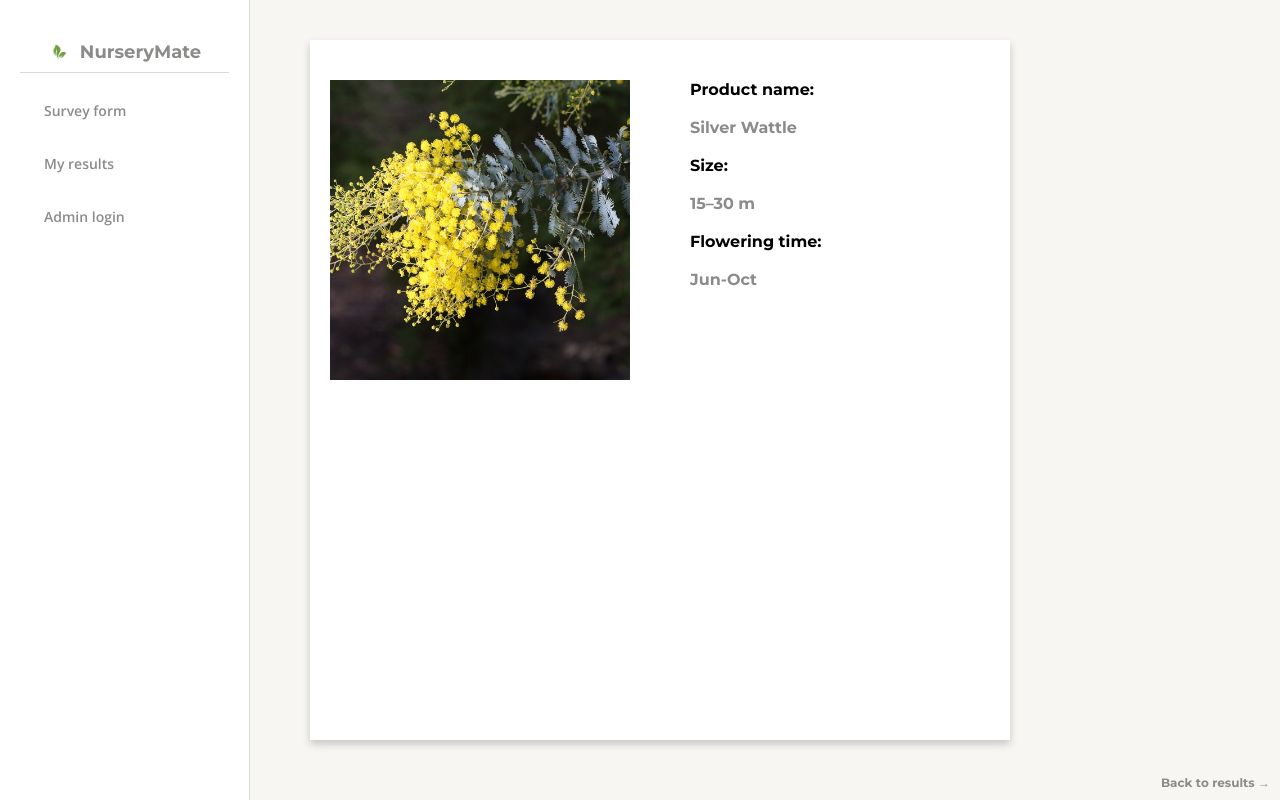
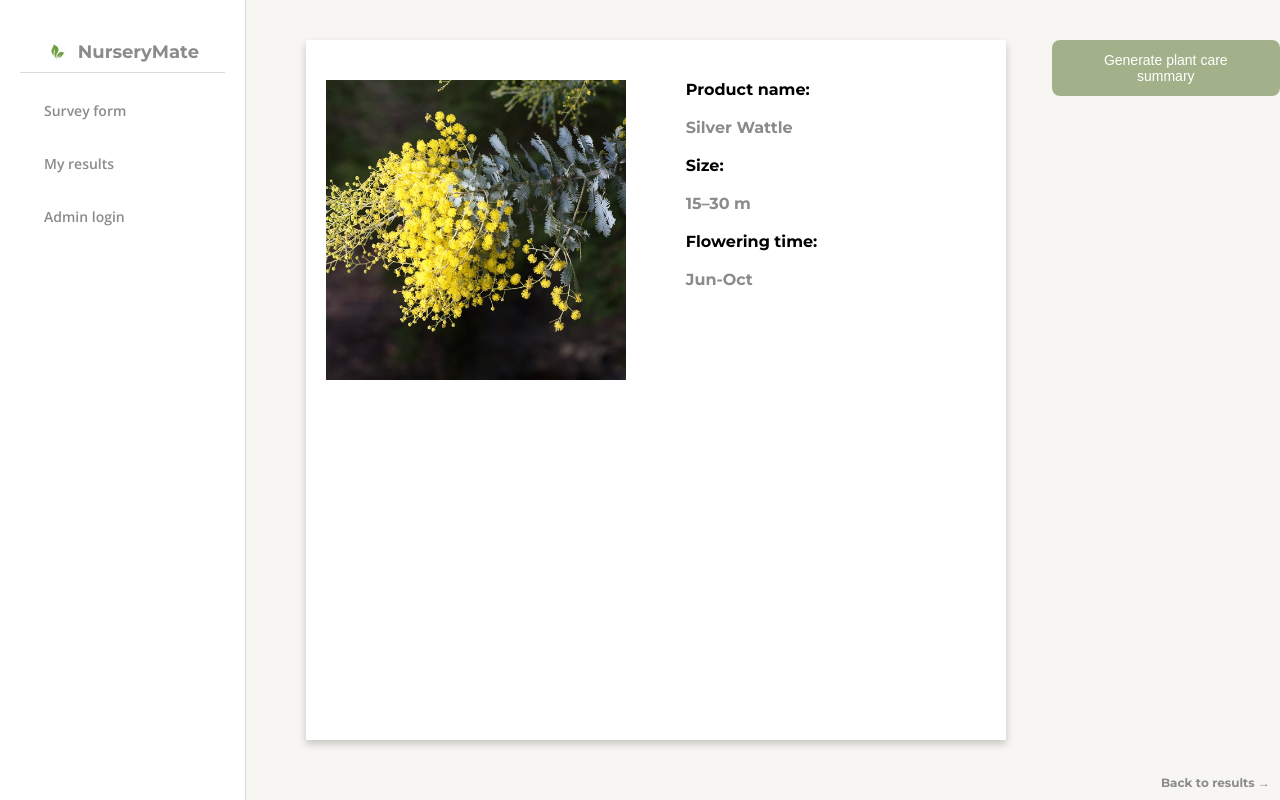
Before and after one commit to mishali15/nurserymate, a Flask app: page /plant/2 in a window 1280 px wide. Run offline with Flask 3, Linux system fonts and the light colour scheme; data comes from the database, SQL or seed files in the repository.

Commit message:
Generate plant summary button is functioning.

```diff
--- a/app.py
+++ b/app.py
@@ -4,9 +4,11 @@
 # Data: Uses SQLite database 'plants.db' to store plant information
 # Structure: Flask-based web application with routes for different functionalities
 
-from flask import Flask, render_template, request, redirect, url_for, session, flash
+from flask import Flask, render_template, request, redirect, url_for, session, flash, send_file
 import sqlite3
-
+from reportlab.platypus import SimpleDocTemplate, Paragraph, Spacer
+from reportlab.lib.styles import getSampleStyleSheet
+import io
 app = Flask(__name__)
 app.secret_key = 'your_secret_key_here'
 
@@ -261,12 +263,16 @@
 
 # Route: Home page
 # Purpose: Serve the main landing page of the application
+
 @app.route("/")
 def home():
     return render_template("index.html")
 
 # Route: Plant selection form
 # Purpose: Handle plant selection form (GET for display, POST for form submission)
+# Input: User fills out form and submits
+# Output: Redirect to results page with query parameters
+
 @app.route("/form", methods=["GET", "POST"])
 def form():
     if request.method == "POST":
@@ -284,30 +290,12 @@
 
 # Route: Plant details page
 # Purpose: Display detailed information about a specific plant
+
 @app.route("/plant/<int:plant_id>")
 def plant_details(plant_id):
     plant = get_plant_by_id(plant_id)  # Fetch plant data from the database
     return render_template("plant_details.html", plant=plant)
 
-# Route: Download plant care summary
-# Purpose: Generate and download a text file with plant care information
-@app.route("/download_care_summary/<int:plant_id>")
-def download_care_summary(plant_id):
-    plant = get_plant_by_id(plant_id)
-    if plant:
-        care_requirements = f"""
-        Plant Care Summary for {plant['scientific_name']}:
-
-        Sunlight: {plant['sunlight']}
-        Water Level: {plant['water_level']}
-        Soil Type: {plant['soil_type']}
-        Ecological Function: {plant['ecological_function']}
-        Planting Space: {plant['planting_space']}
-        """
-        response = make_response(care_requirements)
-        response.headers["Content-Disposition"] = f"attachment; filename={plant['scientific_name']}_care_summary.txt"
-        response.headers["Content-Type"] = "text/plain"
-        return response
 
 # Route: Plant recommendation results
 # Purpose: Display plant recommendations based on user criteria from query parameters
@@ -342,6 +330,9 @@
 
 # Route: Admin dashboard
 # Purpose: Provide admin interface for managing plant database (add/remove plants)
+# Control structure: Nested conditionals to handle different form actions.
+# Input: Entering username and password to log in
+# Output: Rendered dashboard with current plant list
 @app.route("/adminDashboard", methods=["GET", "POST"])
 def adminDashboard():
     if not session.get('logged_in'):
@@ -375,6 +366,40 @@
     session.pop('logged_in', None)
     return redirect(url_for('login'))
 
+@app.route("/generate_summary/<int:plant_id>", methods=["POST"])
+def generate_summary(plant_id):
+    # Fetch plant from DB
+    conn = sqlite3.connect("plants.db")
+    c = conn.cursor()
+    c.execute("SELECT scientific_name, common_name, flowering_time, height, ecological_function, sunlight, water_level, salt_wind_tolerance, type, planting_space FROM plants WHERE id=?", (plant_id,))
+    plant = c.fetchone()
+    conn.close()
+
+    if not plant:
+        return "Plant not found", 404
+
+    # Create PDF in memory
+    buffer = io.BytesIO()
+    doc = SimpleDocTemplate(buffer)
+    styles = getSampleStyleSheet()
+    story = []
+
+    story.append(Paragraph(f"<b>{plant[1]} ({plant[0]})</b>", styles["Title"]))
+    story.append(Spacer(1, 12))
+    story.append(Paragraph(f"<b>Flowering Time:</b> {plant[2]}", styles["Normal"]))
+    story.append(Paragraph(f"<b>Height:</b> {plant[3]}", styles["Normal"]))
+    story.append(Paragraph(f"<b>Ecological Function:</b> {plant[4]}", styles["Normal"]))
+    story.append(Paragraph(f"<b>Sunlight:</b> {plant[5]}", styles["Normal"]))
+    story.append(Paragraph(f"<b>Water Level:</b> {plant[6]}", styles["Normal"]))
+    story.append(Paragraph(f"<b>Salt/Wind Tolerance:</b> {plant[7]}", styles["Normal"]))
+    story.append(Paragraph(f"<b>Type:</b> {plant[8]}", styles["Normal"]))
+    story.append(Paragraph(f"<b>Planting Space:</b> {plant[9]}", styles["Normal"]))
+
+    doc.build(story)
+
+    buffer.seek(0)
+    return send_file(buffer, as_attachment=True, download_name=f"{plant[1]}_care_summary.pdf", mimetype="application/pdf")
+
 # Function: init_db
 # Purpose: Initialize the database by creating the plants table if it doesn't exist
 def init_db():
--- a/templates/plant_details.html
+++ b/templates/plant_details.html
@@ -200,5 +200,14 @@
             <a href="{{ url_for('results') }}" class="back-link">Back to results →</a>
         </div>
     </main>
+<!-- Generate Plant Care Summary Button -->
+<form action="{{ url_for('generate_summary', plant_id=plant.id) }}" method="post" style="margin-top: 40px; text-align: center;">
+    <button type="submit"
+            style="padding: 12px 24px; background-color: #A3B18A; color: white;
+                   border: none; border-radius: 8px; font-size: 14px; cursor: pointer;">
+        Generate plant care summary
+    </button>
+</form>
+
 </body>
 </html>
```
